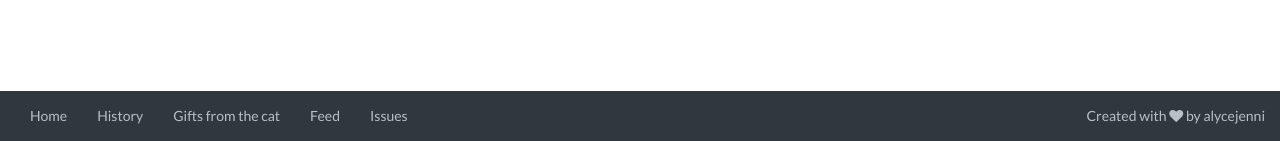
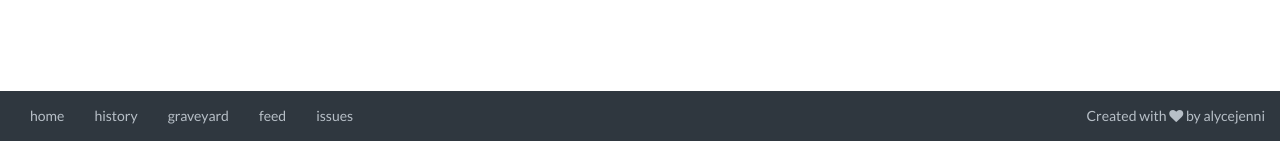
Before and after one commit to alycejenni/isthecatin, a Django app: page /rip in a window 1280 px wide. Shown: the part 659-800 px from the top of the page. Run offline with Django 3.2, Linux system fonts and the light colour scheme; data that the repository does not hold is empty; some libraries are stand-ins or nearby versions.

Commit message:
Lowercase is nicer

```diff
--- a/templates/fragments/navbar.html
+++ b/templates/fragments/navbar.html
@@ -1,11 +1,11 @@
 <nav class="navbar navbar-default navbar-fixed-bottom">
   <div class="container-fluid">
     <ul class="nav navbar-nav navbar-left">
-      <li><a href="{% url 'current' %}">Home</a></li>
-      <li><a href="{% url 'history' %}">History</a></li>
-      <li><a href="{% url 'rip' %}">Gifts from the cat</a></li>
-      <li><a href="{% url 'catfood' %}">Feed</a></li>
-      <li><a href="https://github.com/alycejenni/isthecatin/issues" target="_blank">Issues</a></li>
+      <li><a href="{% url 'current' %}">home</a></li>
+      <li><a href="{% url 'history' %}">history</a></li>
+      <li><a href="{% url 'rip' %}">graveyard</a></li>
+      <li><a href="{% url 'catfood' %}">feed</a></li>
+      <li><a href="https://github.com/alycejenni/isthecatin/issues" target="_blank">issues</a></li>
     </ul>
     <ul class="nav navbar-nav navbar-right">
       <li><a href="https://github.com/alycejenni/isthecatin" target="_blank">Created with <i class="fa fa-heart"></i> by alycejenni</a></li>
```
